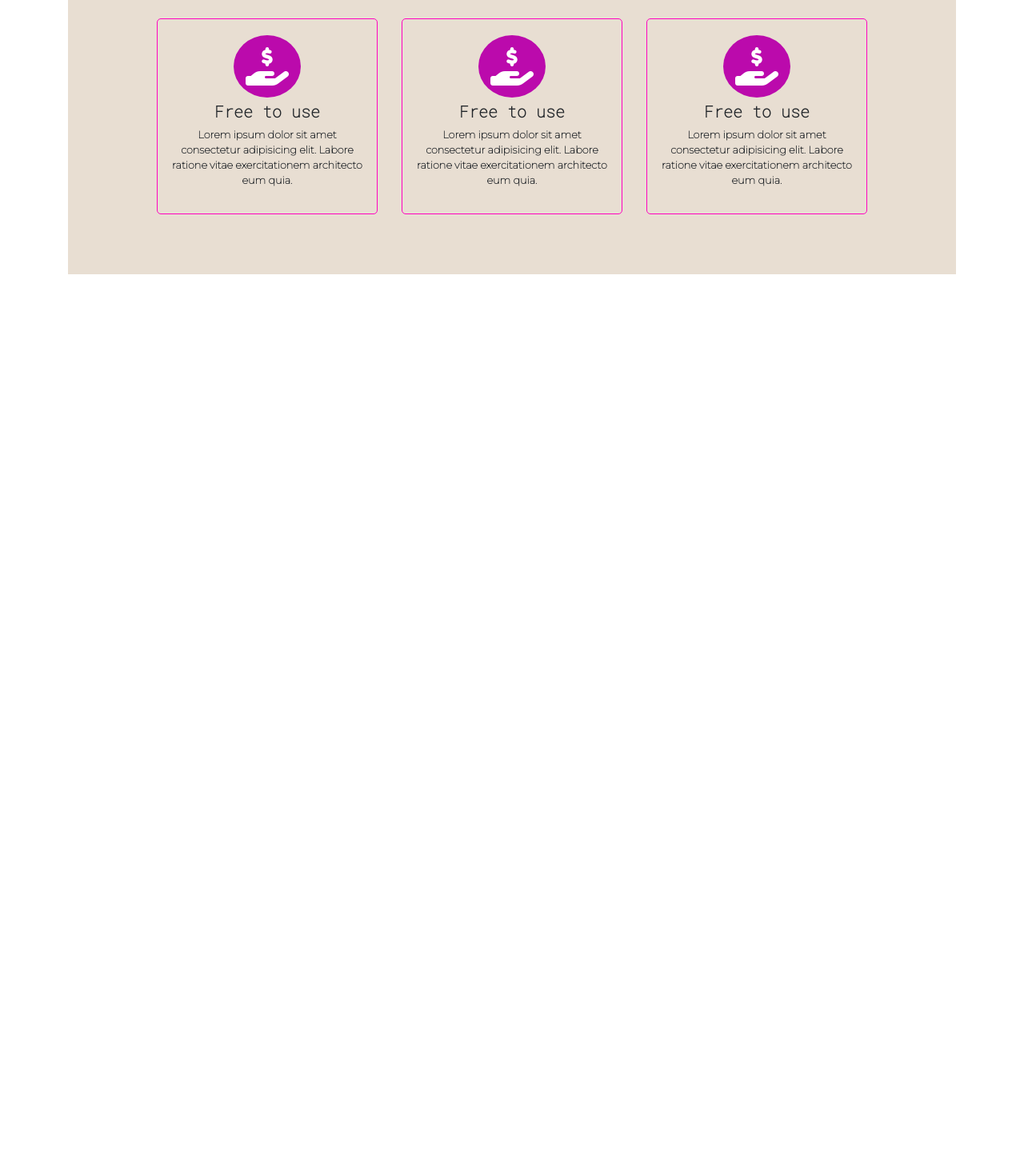
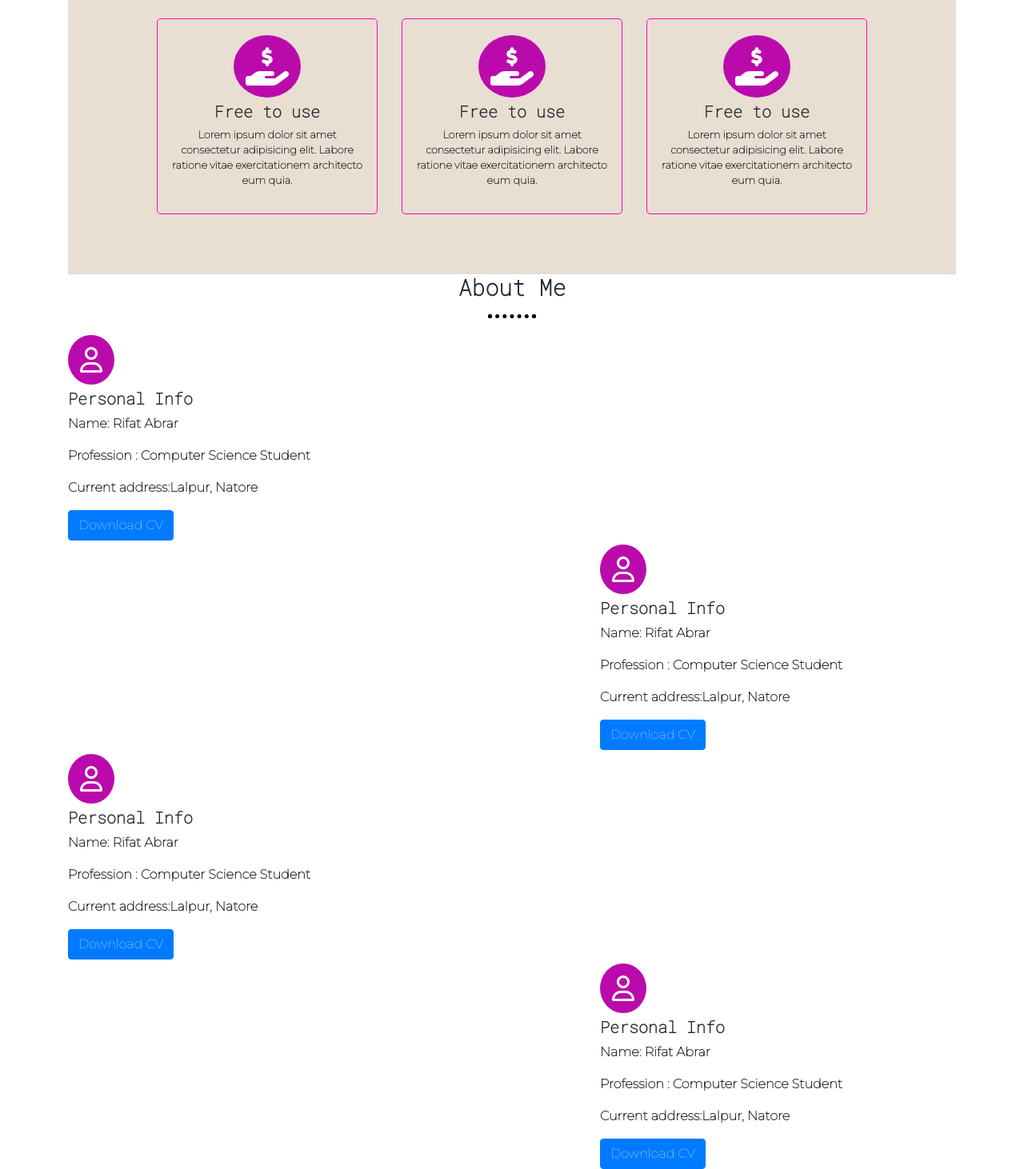
Before and after one commit to rifatabrarjowad/template_02, a plain HTML site: page index.html in a window 1280 px wide. Shown: the part 1064-2526 px from the top of the page at 80% size. Before the commit the page ends 1407 px from the top, so only its background shows below. Drawn offline with nearby package versions, Linux system fonts and the light colour scheme.

Commit message:
adding file

```diff
--- a/css/style.css
+++ b/css/style.css
@@ -80,3 +80,12 @@ header{
     margin: 5px 0;
 }
 /* features end */
+.hr-style{
+    border: 5px dotted white;
+    border-bottom: none;
+    width: 50px;
+}
+.section-titel h3{
+    font-weight: bolder;
+    margin-bottom: 0;
+}
--- a/index.html
+++ b/index.html
@@ -31,7 +31,7 @@
                         <a class="nav-link text-center text-lg-left" href="#">Home</a>
                     </li>
                     <li class="nav-item">
-                        <a class="nav-link text-center text-lg-left" href="#">About</a>
+                        <a class="nav-link text-center text-lg-left" href="#about-me">About</a>
                     </li>
                     <li class="nav-item">
                         <a class="nav-link text-center text-lg-left" href="#">Tutorial</a>
@@ -59,7 +59,7 @@
     <main>
         <section id="features" class="text-center">
             <div class="row">
-                <div class="col-lg-4">
+                <div class="col-lg-4 d-block d-lg-flex">
                     <div class="features-col">
                         <i class="fas fa-hand-holding-usd fa-3x icon-style rounded-circle"></i>
                         <h5 class="font-weight-bolder">Free to use</h5>
@@ -69,7 +69,17 @@
                             architecto eum quia.</p>
                     </div>
                 </div>
-                <div class="col-lg-4">
+                <div class="col-lg-4 d-block d-lg-flex">
+                    <div class="features-col ">
+                        <i class="fas fa-hand-holding-usd fa-3x icon-style rounded-circle"></i>
+                        <h5 class="font-weight-bolder">Free to use</h5>
+                        <p class="small font-weight-bold">Lorem ipsum dolor sit amet consectetur adipisicing elit.
+                            Labore ratione vitae
+                            exercitationem
+                            architecto eum quia.</p>
+                    </div>
+                </div>
+                <div class="col-lg-4 d-block d-lg-flex">
                     <div class="features-col">
                         <i class="fas fa-hand-holding-usd fa-3x icon-style rounded-circle"></i>
                         <h5 class="font-weight-bolder">Free to use</h5>
@@ -79,14 +89,60 @@
                             architecto eum quia.</p>
                     </div>
                 </div>
-                <div class="col-lg-4">
-                    <div class="features-col">
-                        <i class="fas fa-hand-holding-usd fa-3x icon-style rounded-circle"></i>
-                        <h5 class="font-weight-bolder">Free to use</h5>
-                        <p class="small font-weight-bold">Lorem ipsum dolor sit amet consectetur adipisicing elit.
-                            Labore ratione vitae
-                            exercitationem
-                            architecto eum quia.</p>
+            </div>
+        </section>
+        <section id="about-me">
+            <div class="section-titel">
+                <h3 class="text-center">About Me</h3>
+                <hr class="hr-style" style="border-color: black;">
+            </div>
+            <div class="row">
+                <div class="col-lg-5">
+                    <div class="basic-desc font-weight-bold">
+                        <i class="icon-style far fa-user fa-2x rounded-circle"></i>
+                        <h5 class="f font-weight-bolder">Personal Info </h5>
+                        <p>Name: Rifat Abrar</p>
+                        <p>Profession : Computer Science Student</p>
+                        <p>Current address:Lalpur, Natore</p>
+                        <button class="btn btn-primary">Download CV</button>
+                    </div>
+                </div>
+            </div>
+            <div class="row">
+                <div class="col-lg-7"></div>
+                <div class="col-lg-5">
+                    <div class="basic-desc font-weight-bold">
+                        <i class="icon-style far fa-user fa-2x rounded-circle"></i>
+                        <h5 class="f font-weight-bolder">Personal Info </h5>
+                        <p>Name: Rifat Abrar</p>
+                        <p>Profession : Computer Science Student</p>
+                        <p>Current address:Lalpur, Natore</p>
+                        <button class="btn btn-primary">Download CV</button>
+                    </div>
+                </div>
+            </div>
+            <div class="row">
+                <div class="col-lg-5">
+                    <div class="basic-desc font-weight-bold">
+                        <i class="icon-style far fa-user fa-2x rounded-circle"></i>
+                        <h5 class="f font-weight-bolder">Personal Info </h5>
+                        <p>Name: Rifat Abrar</p>
+                        <p>Profession : Computer Science Student</p>
+                        <p>Current address:Lalpur, Natore</p>
+                        <button class="btn btn-primary">Download CV</button>
+                    </div>
+                </div>
+            </div>
+            <div class="row">
+                <div class="col-lg-7"></div>
+                <div class="col-lg-5">
+                    <div class="basic-desc font-weight-bold">
+                        <i class="icon-style far fa-user fa-2x rounded-circle"></i>
+                        <h5 class="f font-weight-bolder">Personal Info </h5>
+                        <p>Name: Rifat Abrar</p>
+                        <p>Profession : Computer Science Student</p>
+                        <p>Current address:Lalpur, Natore</p>
+                        <button class="btn btn-primary">Download CV</button>
                     </div>
                 </div>
             </div>
```
